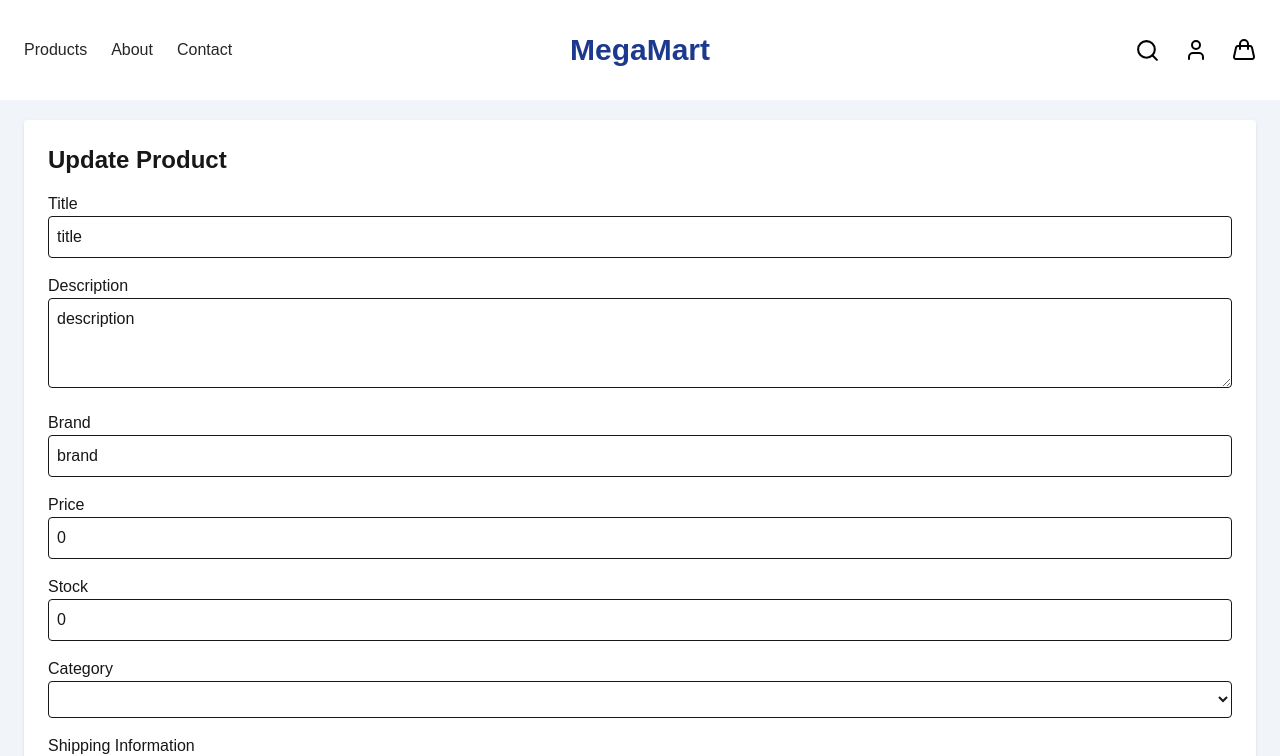
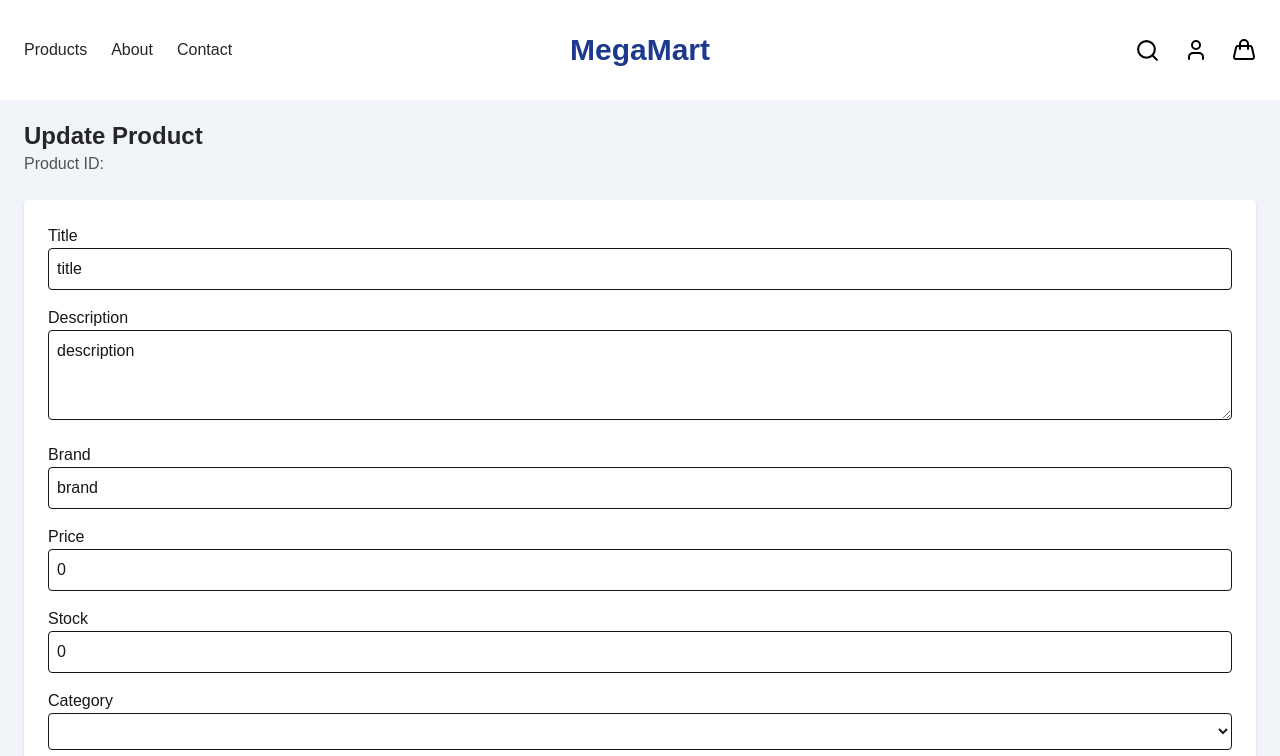
Before and after one commit to ebobic/E-Commerce, a Next.js app: page /admin/update/1 in a window 1280 px wide. Shown: the top 756 px of the page. Built offline with nearby package versions, Linux system fonts and the light colour scheme.

Commit message:
layout update

```diff
--- a/app/admin/update/[id]/page.tsx
+++ b/app/admin/update/[id]/page.tsx
@@ -2,9 +2,14 @@ export default async function UpdateProduct() {
 
     return (
         <div className="p-6 bg-slate-100 min-h-screen">
-            <div className="max-w-7xl mx-auto bg-white p-6 rounded shadow">
-                <h1 className="text-2xl font-bold mb-4">Update Product</h1>
+            <div className="max-w-7xl mx-auto">
+                {/* Page header */}
+                <header className="mb-6">
+                    <h1 className="text-2xl font-bold text-neutral-800">Update Product</h1>
+                    <p className="text-neutral-600">Product ID:</p>
+                </header>
 
+                <section className="max-w-7xl mx-auto bg-white p-6 rounded shadow">
                 <form className="space-y-4">
 
                     <div>
@@ -104,6 +109,7 @@ export default async function UpdateProduct() {
                         Save Changes
                     </button>
                 </form>
+                </section>
             </div>
         </div>
     );
```
